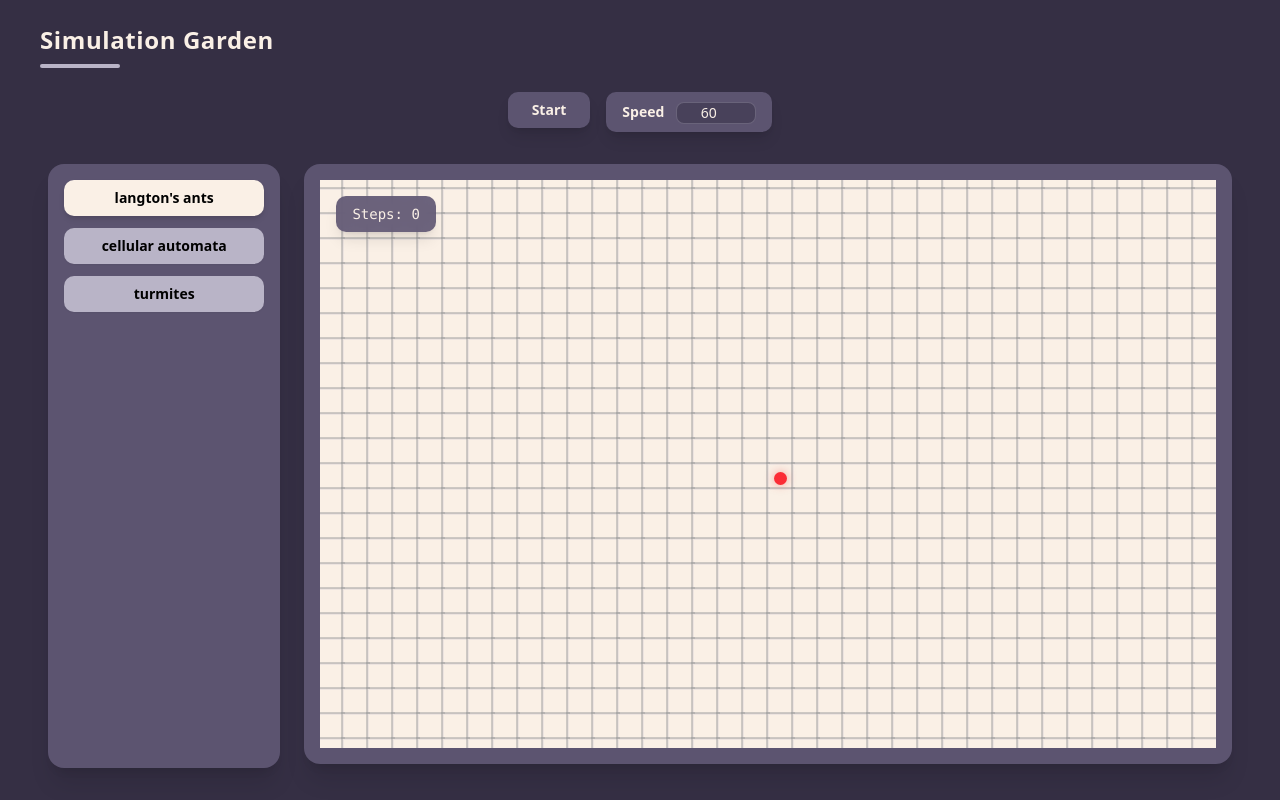
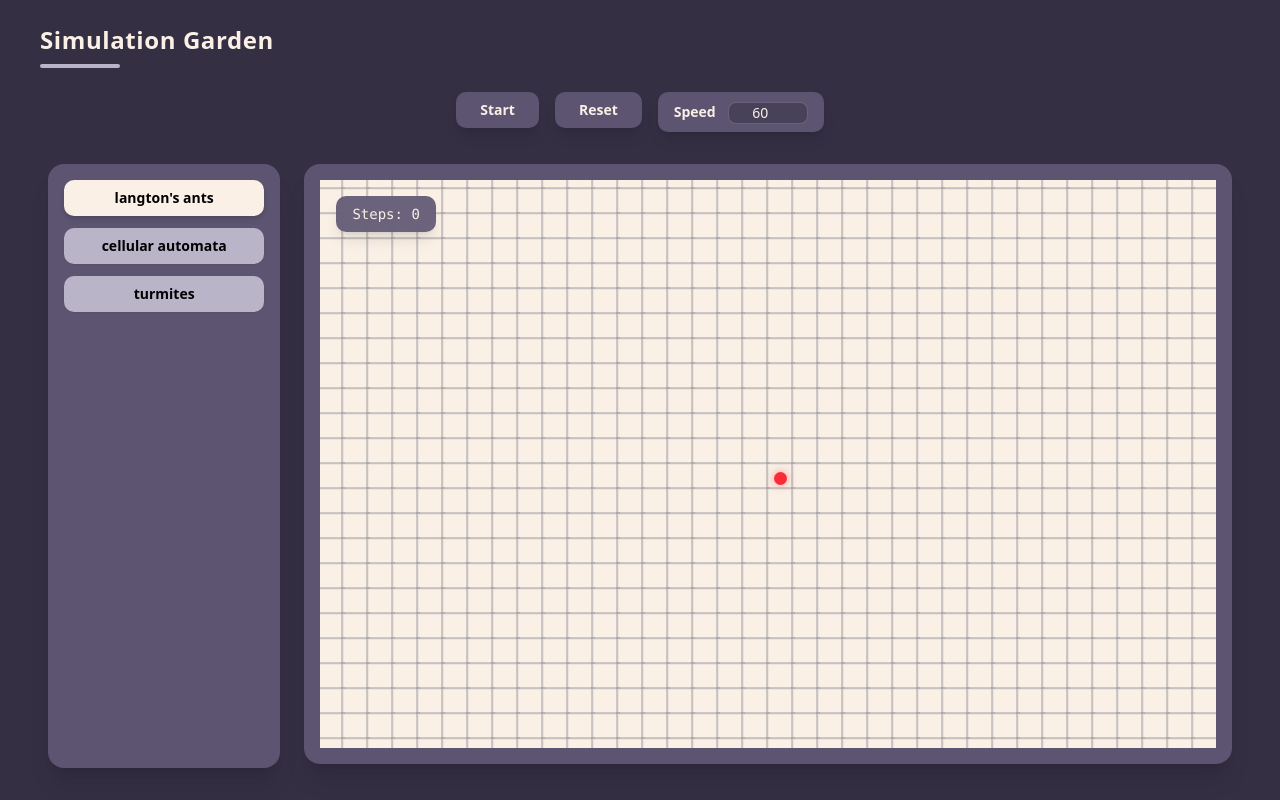
Before and after one commit to kaaytee/simulation_garden, a React (Vite) app: page / in a window 1280 px wide. Built offline with nearby package versions, Linux system fonts and the light colour scheme.

Commit message:
added shadcn hover card

```diff
--- a/package.json
+++ b/package.json
@@ -10,6 +10,7 @@
     "preview": "vite preview"
   },
   "dependencies": {
+    "@radix-ui/react-hover-card": "^1.1.13",
     "@radix-ui/react-radio-group": "^1.3.6",
     "@radix-ui/react-slot": "^1.2.2",
     "@tailwindcss/vite": "^4.1.5",
--- a/src/App.jsx
+++ b/src/App.jsx
@@ -7,6 +7,7 @@ function App() {
   const [options, setOptions] = useState(["langton's ants", "cellular automata", "turmites"]);
   const [isRunning, setIsRunning] = useState(false);
   const [tickRate, setTickRate] = useState(60); // Ticks per second
+  const [resetKey, setResetKey] = useState(0); // Key to force reset of simulation
 
   const handleOptionChange = useCallback((newOption) => {
     setOption(newOption);
@@ -16,6 +17,11 @@ function App() {
   const handleStartStop = useCallback(() => {
     setIsRunning((prev) => !prev);
   }, [setIsRunning]);
+
+  const handleReset = useCallback(() => {
+    setIsRunning(false);
+    setResetKey(prev => prev + 1); // Increment key to force reset
+  }, []);
 
   const handleTickRateChange = useCallback((event) => {
     const newRate = parseInt(event.target.value, 10);
@@ -38,6 +44,12 @@ function App() {
           className="bg-[#5C5470] hover:bg-[#B9B4C7] text-sm font-semibold text-[#FAF0E6] rounded-lg mr-4 px-6 py-2 transition-all duration-300 shadow-lg hover:shadow-xl transform hover:-translate-y-0.5"
         >
           {isRunning ? "Stop" : "Start"}
+        </Button>
+        <Button
+          onClick={handleReset}
+          className="bg-[#5C5470] hover:bg-[#B9B4C7] text-sm font-semibold text-[#FAF0E6] rounded-lg mr-4 px-6 py-2 transition-all duration-300 shadow-lg hover:shadow-xl transform hover:-translate-y-0.5"
+        >
+          Reset
         </Button>
         <div className="flex items-center bg-[#5C5470] rounded-lg px-4 py-2 shadow-lg transition-all duration-300 hover:shadow-xl">
           <label htmlFor="tickRate" className="text-sm font-semibold mr-3">Speed</label>
@@ -75,7 +87,12 @@ function App() {
         </div>
         <div className="w-4/5 h-[calc(100vh-200px)] overflow-auto rounded-2xl shadow-xl bg-[#5C5470] p-4 transition-all duration-300 hover:shadow-2xl">
           {/* <Canvas selectedOption={option} isRunning={isRunning} tickRate={tickRate} /> */}
-          <Simulation option={option} isRunning={isRunning} tickRate={tickRate} />
+          <Simulation
+            key={resetKey}
+            option={option}
+            isRunning={isRunning}
+            tickRate={tickRate}
+          />
         </div>
       </div>
     </div>
--- a/src/components/CellularAutomataCanvas.jsx
+++ b/src/components/CellularAutomataCanvas.jsx
@@ -39,7 +39,6 @@ export default function CellularAutomataCanvas({ isRunning, tickRate }) {
       stepCount={stepCount}
       setStepCount={setStepCount}
     >
-      {/* Add cellular automata-specific visual elements here */}
     </BaseCanvas>
   );
 }
--- a/src/components/TurmitesCanvas.jsx
+++ b/src/components/TurmitesCanvas.jsx
@@ -39,7 +39,6 @@ export default function TurmitesCanvas({ isRunning, tickRate }) {
       stepCount={stepCount}
       setStepCount={setStepCount}
     >
-      {/* Add turmite-specific visual elements here */}
     </BaseCanvas>
   );
 }
```
Also changed, not shown: src/components/BaseCanvas.jsx (+0 -8 lines), 1 other file (tests, documents, lock files or other folders).
